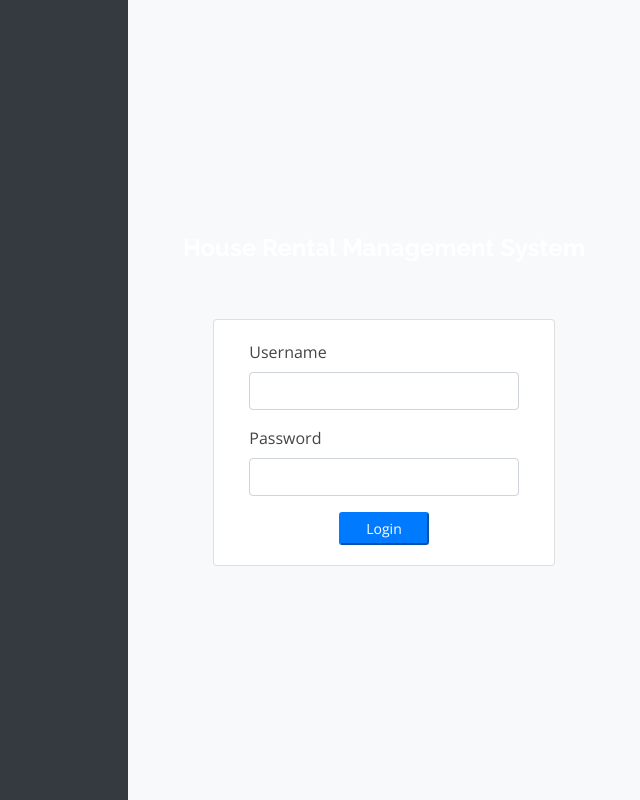
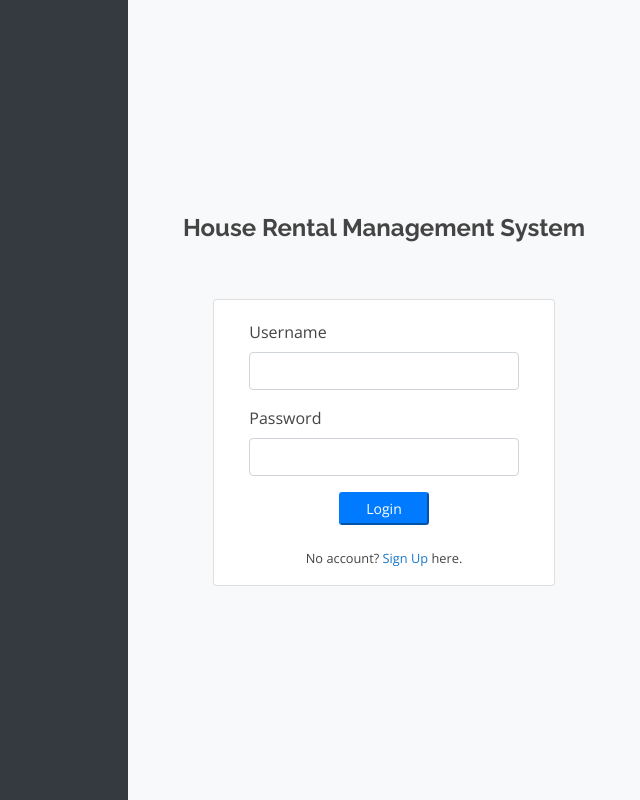
Before and after one commit to annedonayre/houserental, a PHP site: page /login.php in a window 1280 px wide. Shown: the whole page, without its empty margins (640-1280 px from the left). Run offline with PHP 8.4, Linux system fonts and the light colour scheme; data comes from the database, SQL or seed files in the repository; some libraries are stand-ins or nearby versions.

Commit message:
change text color in login page, add sign up link

```diff
--- a/home.php
+++ b/home.php
@@ -120,8 +120,8 @@
         <div class="col">
             <div class="card">
                 <div class="card-body">
-                    <div class="row" style="height: 100%; justify-content: center; align-items: center;">
-                        <canvas id="chtPayments" style="width:100%; max-width:500px; height: auto; max-height:500px;"></canvas>
+                    <div class="row" style="height: 100%;">
+                        <canvas id="chtPayments" style="width:100%; max-width:1200px; height:100%; max-height:500px;"></canvas>
                     </div>
                 </div>
             </div>
--- a/login.php
+++ b/login.php
@@ -93,7 +93,7 @@ div#login-right::before {
 
   		<div id="login-right" class="bg-light">
   			<div class="w-100">
-			<h4 class="text-white text-center"><b><?php echo $_SESSION['system']['name'] ?></b></h4>
+			<h4 class="text-center"><b><?php echo $_SESSION['system']['name'] ?></b></h4>
 			<br>
 			<br>
   			<div class="card col-md-8">
@@ -110,6 +110,7 @@ div#login-right::before {
   						<center><button class="btn-sm btn-block btn-wave col-md-4 btn-primary">Login</button></center>
   					</form>
   				</div>
+				<center><p><small>No account? <a href="register.php">Sign Up </a>here.</small></p></center>
   			</div>
   			</div>
   		</div>
```
